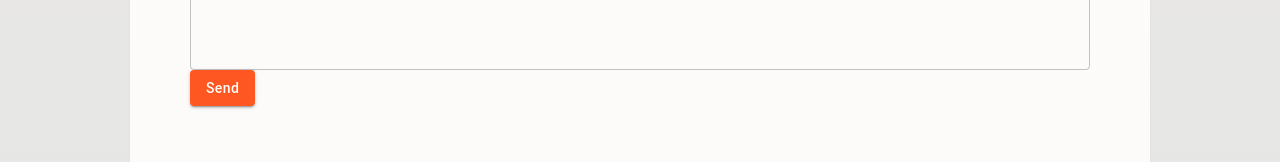
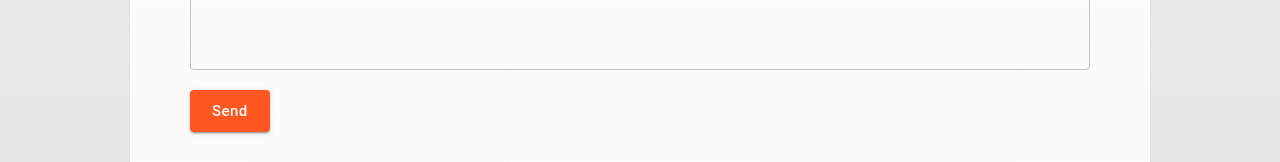
Before and after one commit to M-Valentino/M-Valentino_Node, a Next.js app: page /contact in a window 1280 px wide. Shown: the part 555-717 px from the top of the page. Built offline with nearby package versions, Linux system fonts and the light colour scheme.

Commit message:
implemented writing to redis db from api

```diff
--- a/src/pages/api/sendMessage.js
+++ b/src/pages/api/sendMessage.js
@@ -9,7 +9,7 @@ import {
   checkMessageTooShort,
 } from "@/utils/validations";
 
-// /api/sendMessage?email=fds&message=hi
+
 export default function handler(request, response) {
   const email = nextBase64.decode(request.query.email);
   const message = nextBase64.decode(request.query.message);
@@ -21,7 +21,7 @@ export default function handler(request, response) {
     !checkMessageTooLong(message) &&
     !checkMessageTooShort(message)
   ) {
-    console.log(email);
+    kv.lpush("emails", `${email}␟${message}␟${Date.now()}`)
     return response.status(200).json({ message: "success" });
   }
   return response.status(500);
--- a/src/pages/contact.jsx
+++ b/src/pages/contact.jsx
@@ -3,7 +3,7 @@ import nextBase64 from "next-base64";
 import { MainWrapper } from "@/components/layout/MainWrapper";
 import { CustomPaper } from "@/components/layout/CustomPaper";
 import { MainHeading } from "@/components/layout/Headings";
-import { Button, TextField } from "@mui/material";
+import { Button, TextField, Typography } from "@mui/material";
 import {
   checkEmailInvalid,
   checkEmailTooLong,
@@ -23,7 +23,7 @@ export default function Contact() {
   const [messageTooShort, setMessageTooShort] = useState(null);
   const [messageInvalid, setMessageInvalid] = useState(null);
   const [messageHasGibberish, setMessageHasGibberish] = useState(null);
-  const [error, setError] = useState(null);
+  const [error, setError] = useState("");
   const [data, setData] = useState(null);
   const [messageSent, setMessageSent] = useState(null);
 
@@ -162,22 +162,23 @@ export default function Contact() {
             style={{ marginTop: 30 }}
           />
           <Button
+            size="large"
             disabled={messageSent}
             variant="contained"
             color="primary"
             // endIcon={<SendIcon />}
             onClick={validate}
+            style={{ marginTop: 20 }}
           >
             Send
           </Button>
+          <Typography color="primary" style={{display: "inline-block", marginLeft: 20, transform: "translateY(10px)"}}>
+          {messageSent === false ? <>sending...</> : <></>}
+          {messageSent && data?.message === "success" && <>Message sent!</>}
+          {error !== "" && <>There was an error sending your message.</>}
+        </Typography>
         </form>
-        {messageSent === false ? (
-          <span style={{ color: "red" }}>sending...</span>
-        ) : (
-          <></>
-        )}
-        {messageSent && data.message === "success" && <>sent!</>}
-        {error !== null && JSON.stringify(error)}
+
       </CustomPaper>
     </MainWrapper>
   );
```
